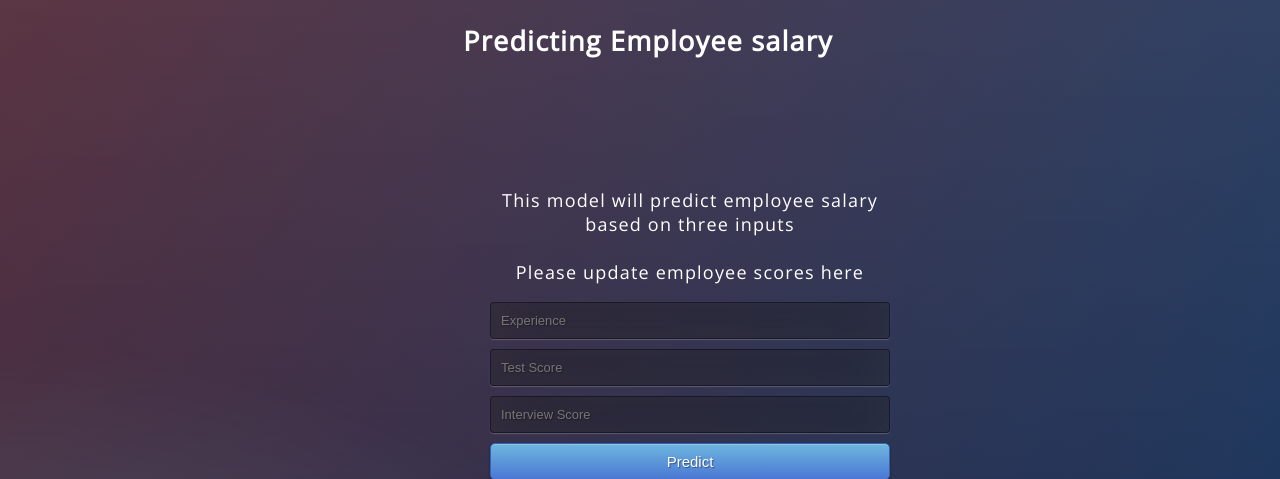
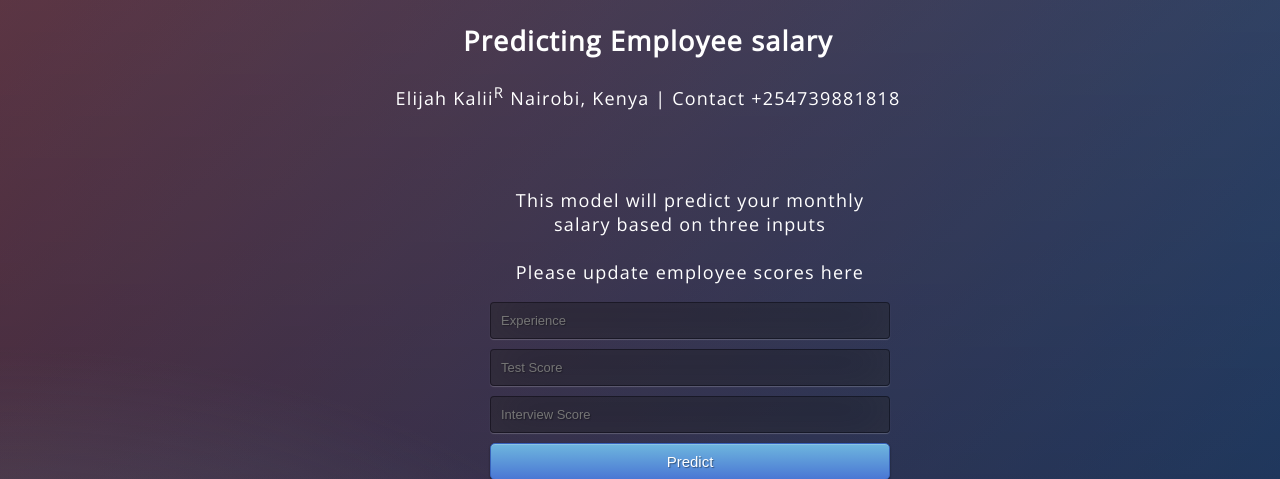
Before and after one commit to ElijahKalii/Linear-Model-in-Heroku, a Flask app: page / in a window 1280 px wide. Shown: the top 479 px of the page. Run offline with Flask 2, Linux system fonts and the light colour scheme; parts of the project's set-up code (start-up, migrations or seed data) failed here and were passed over.

Commit message:
Update index.html

```diff
--- a/templates/index.html
+++ b/templates/index.html
@@ -15,7 +15,7 @@
 <h2>Predicting Employee salary</h2>
 <div class="login">
 
-<p>This model will predict employee salary based on three inputs<br></br> Please update employee scores here</p>
+<p>This model will predict your monthly salary based on three inputs<br></br> Please update employee scores here</p>
 
 
 <!-- Form for receiving input from user -->
@@ -34,6 +34,6 @@
 {{prediction_text}}
 
 </div>
-
+<footer>Elijah Kalii<sup>R</sup> Nairobi, Kenya | Contact +254739881818</footer>
 </body>
 </html>
```
